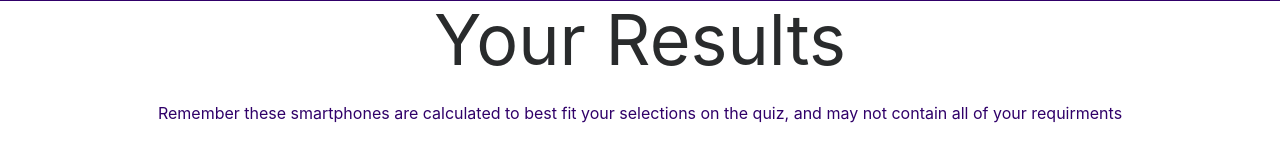
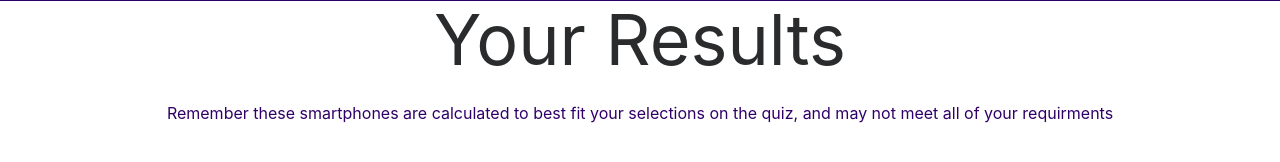
Before and after one commit to sarbjot-14/phonequiz, a website: page results.html in a window 1280 px wide. Shown: the part 64-226 px from the top of the page. Drawn offline with nearby package versions, Linux system fonts and the light colour scheme; no server answers.

Commit message:
Update results.html

```diff
--- a/results.html
+++ b/results.html
@@ -28,7 +28,7 @@
 
 
     <div class="footer">
-      <p>Remember these smartphones are calculated to best fit your selections on the quiz, and may not contain all of your requirments</p>
+      <p>Remember these smartphones are calculated to best fit your selections on the quiz, and may not meet all of your requirments</p>
     </div>
 
 
```
